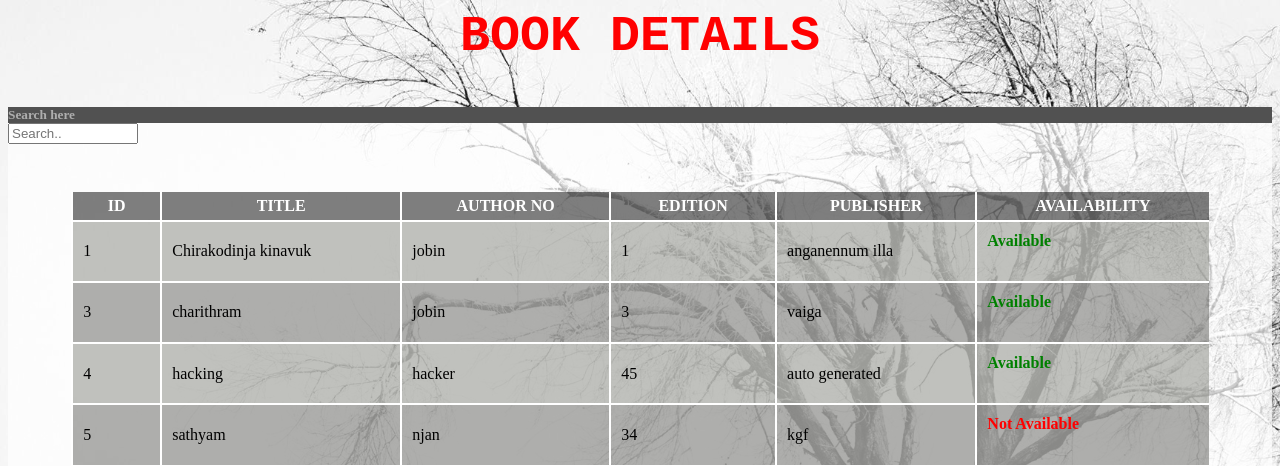
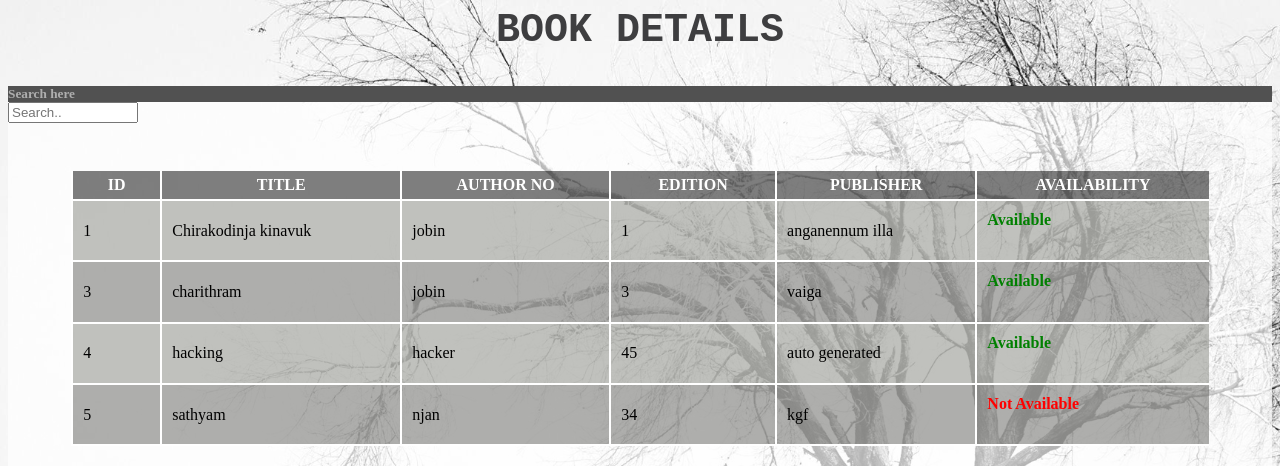
Before and after one commit to cmsubhadra/Library-Project-MCA-_-PHP, a PHP site: page /students/view_book.php in a window 1280 px wide. Shown: the top 466 px of the page. Run offline with PHP 8.4, Linux system fonts and the light colour scheme; data comes from the database, SQL or seed files in the repository.

Commit message:
student search page color gray set

```diff
--- a/students/view_book.php
+++ b/students/view_book.php
@@ -23,10 +23,10 @@ session_start();
     }
     .main-head{
   	//background:black;
-  	color:red;
+  	color:rgb(62, 62, 64);
   	text-align:center;
 	font-family:Courier New;
-	font-size:50px;
+	font-size:40px;
     }
     </style>
 </head>
```
